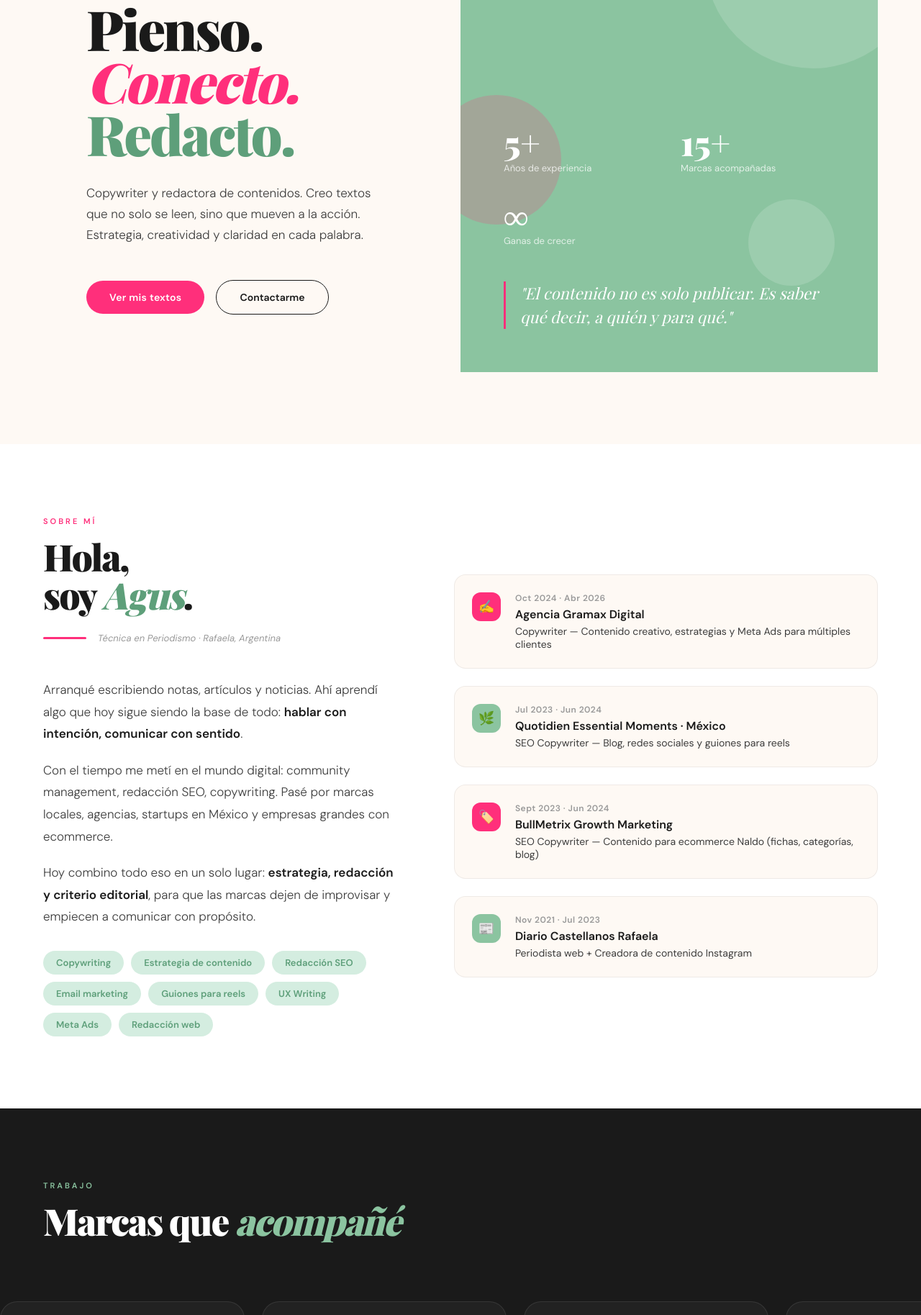
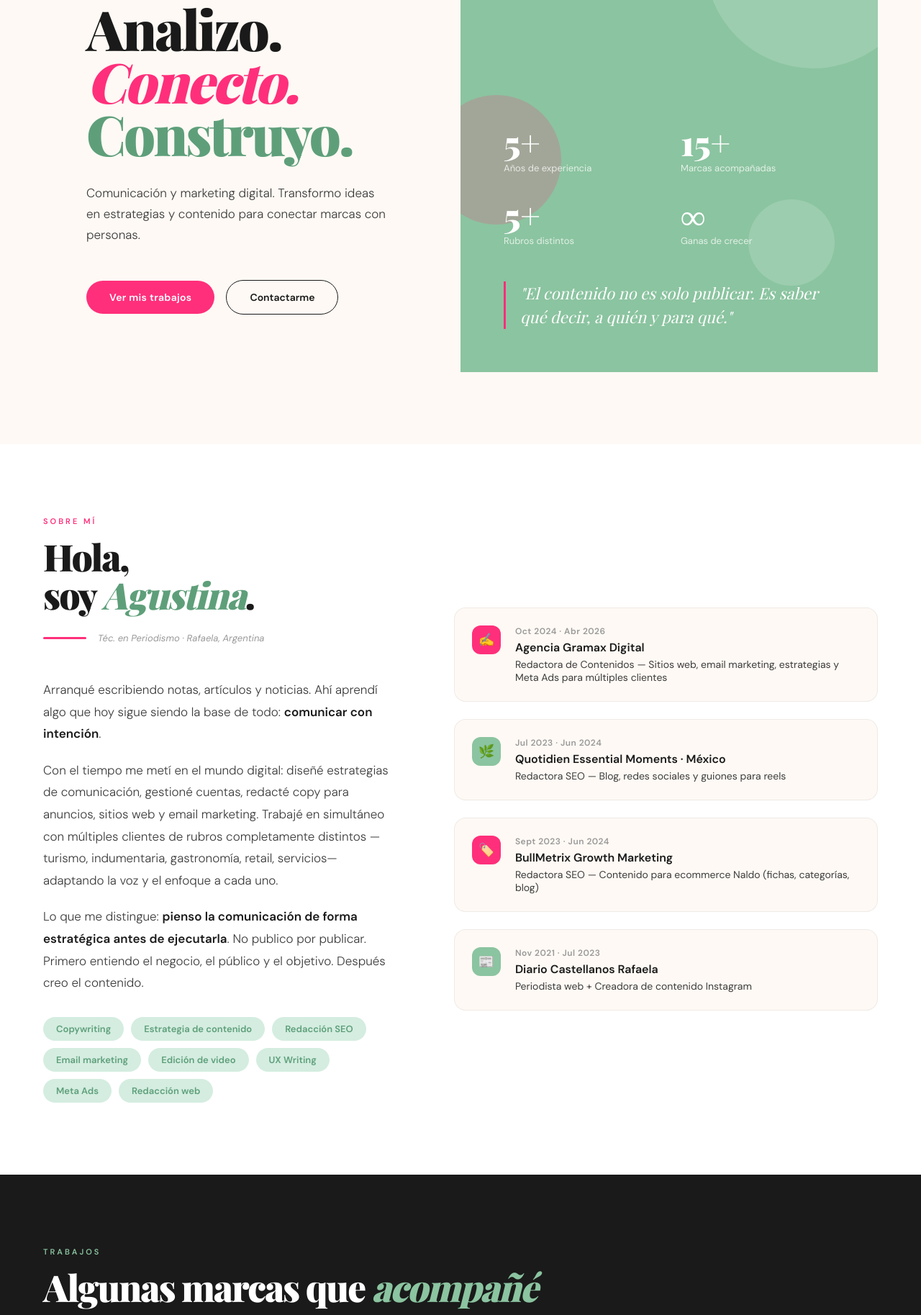
Before and after one commit to agusrikert2/portfolio-agustina-rikert, a plain HTML site: page index.html in a window 1280 px wide. Shown: the part 205-2032 px from the top of the page at 72% size. Drawn offline with nearby package versions, Linux system fonts and the light colour scheme; a web font is replaced by a local one.

Commit message:
Update content and terminology in index.html

```diff
--- a/index.html
+++ b/index.html
@@ -552,15 +552,15 @@
   <div class="hero-left">
     <span class="hero-tag fade-up d1">Portfolio 2026</span>
     <h1 class="hero-title fade-up d2">
-      Pienso.<br>
+      Analizo.<br>
       <span class="italic">Conecto.</span><br>
-      <span class="line2">Redacto.</span>
+      <span class="line2">Construyo.</span>
     </h1>
     <p class="hero-desc fade-up d3">
-      Copywriter y redactora de contenidos. Creo textos que no solo se leen, sino que mueven a la acción. Estrategia, creatividad y claridad en cada palabra.
+       Comunicación y marketing digital. Transformo ideas en estrategias y contenido para conectar marcas con personas.
     </p>
     <div class="hero-ctas fade-up d4">
-      <a href="#textos" class="btn-primary">Ver mis textos</a>
+      <a href="#textos" class="btn-primary">Ver mis trabajos</a>
       <a href="https://api.whatsapp.com/send/?phone=3492228854&text&type=phone_number&app_absent=0" target="_blank" class="btn-ghost">Contactarme</a>
     </div>
   </div>
@@ -579,6 +579,10 @@
           <div class="stat-label">Marcas acompañadas</div>
         </div>
         <div>
+         <div class="stat-num">5+</div>
+          <div class="stat-label">Rubros distintos</div>
+        </div>
+        <div>
           <div class="stat-num">∞</div>
           <div class="stat-label">Ganas de crecer</div>
         </div>
@@ -594,26 +598,26 @@
 <div class="sobre-mi" id="sobre-mi">
   <div class="sobre-text">
     <span class="section-label">Sobre mí</span>
-    <h2 class="section-title">Hola,<br>soy <em>Agus</em>.</h2>
+    <h2 class="section-title">Hola,<br>soy <em>Agustina</em>.</h2>
     <div class="accent-line">
       <div class="accent-line-bar"></div>
-      <span class="accent-line-text">Técnica en Periodismo · Rafaela, Argentina</span>
+      <span class="accent-line-text">Téc. en Periodismo · Rafaela, Argentina</span>
     </div>
     <p>
-      Arranqué escribiendo notas, artículos y noticias. Ahí aprendí algo que hoy sigue siendo la base de todo: <strong>hablar con intención, comunicar con sentido</strong>.
+      Arranqué escribiendo notas, artículos y noticias. Ahí aprendí algo que hoy sigue siendo la base de todo: <strong>comunicar con intención</strong>.
     </p>
     <p>
-      Con el tiempo me metí en el mundo digital: community management, redacción SEO, copywriting. Pasé por marcas locales, agencias, startups en México y empresas grandes con ecommerce.
+      Con el tiempo me metí en el mundo digital: diseñé estrategias de comunicación, gestioné cuentas, redacté copy para anuncios, sitios web y email marketing. Trabajé en simultáneo con múltiples clientes de rubros completamente distintos —turismo, indumentaria, gastronomía, retail, servicios— adaptando la voz y el enfoque a cada uno.
     </p>
     <p>
-      Hoy combino todo eso en un solo lugar: <strong>estrategia, redacción y criterio editorial</strong>, para que las marcas dejen de improvisar y empiecen a comunicar con propósito.
+      Lo que me distingue: <strong>pienso la comunicación de forma estratégica antes de ejecutarla</strong>. No publico por publicar. Primero entiendo el negocio, el público y el objetivo. Después creo el contenido.
     </p>
     <div class="skills-grid">
       <span class="skill-chip">Copywriting</span>
       <span class="skill-chip">Estrategia de contenido</span>
       <span class="skill-chip">Redacción SEO</span>
       <span class="skill-chip">Email marketing</span>
-      <span class="skill-chip">Guiones para reels</span>
+      <span class="skill-chip">Edición de video</span>
       <span class="skill-chip">UX Writing</span>
       <span class="skill-chip">Meta Ads</span>
       <span class="skill-chip">Redacción web</span>
@@ -625,7 +629,7 @@
       <div>
         <div class="tl-period">Oct 2024 · Abr 2026</div>
         <div class="tl-place">Agencia Gramax Digital</div>
-        <div class="tl-role">Copywriter — Contenido creativo, estrategias y Meta Ads para múltiples clientes</div>
+        <div class="tl-role">Redactora de Contenidos — Sitios web, email marketing, estrategias y Meta Ads para múltiples clientes</div>
       </div>
     </div>
     <div class="timeline-item">
@@ -633,7 +637,7 @@
       <div>
         <div class="tl-period">Jul 2023 · Jun 2024</div>
         <div class="tl-place">Quotidien Essential Moments · México</div>
-        <div class="tl-role">SEO Copywriter — Blog, redes sociales y guiones para reels</div>
+        <div class="tl-role">Redactora SEO — Blog, redes sociales y guiones para reels</div>
       </div>
     </div>
     <div class="timeline-item">
@@ -641,7 +645,7 @@
       <div>
         <div class="tl-period">Sept 2023 · Jun 2024</div>
         <div class="tl-place">BullMetrix Growth Marketing</div>
-        <div class="tl-role">SEO Copywriter — Contenido para ecommerce Naldo (fichas, categorías, blog)</div>
+        <div class="tl-role">Redactora SEO — Contenido para ecommerce Naldo (fichas, categorías, blog)</div>
       </div>
     </div>
     <div class="timeline-item">
@@ -658,8 +662,8 @@
 <!-- MARCAS -->
 <section class="marcas" id="marcas">
   <div class="marcas-header">
-    <span class="section-label">Trabajo</span>
-    <h2 class="section-title">Marcas que <em>acompañé</em></h2>
+    <span class="section-label">Trabajos</span>
+    <h2 class="section-title">Algunas marcas que <em>acompañé</em></h2>
   </div>
   <div class="slider-wrap">
     <div class="slider-track" id="slider">
@@ -763,15 +767,15 @@
 <section class="muestras" id="textos">
   <div class="muestras-intro">
     <div>
-      <span class="section-label">Textos</span>
-      <h2 class="section-title">Lo que <em>escribo</em></h2>
+      <span class="section-label">Contenidos</span>
+      <h2 class="section-title">Lo que <em>construyo</em></h2>
     </div>
-    <p>Cada texto tiene un objetivo: conectar con las personas correctas, en el momento justo, con las palabras que generan acción. Acá vas a ver algunos de los trabajos más representativos de mi carrera.</p>
+    <p>Cada contenido tiene un objetivo: conectar con las personas correctas, en el momento justo, con las palabras que generan acción. Acá vas a ver algunos de los trabajos más representativos de mi carrera.</p>
   </div>
 
   <div class="tabs-nav">
-    <button class="tab-btn active" onclick="switchTab('copies', this)">Copies publicados</button>
-    <button class="tab-btn" onclick="switchTab('estrategia', this)">Estrategia</button>
+    <button class="tab-btn active" onclick="switchTab('copies', this)">Textos publicados</button>
+    <button class="tab-btn" onclick="switchTab('estrategia', this)">Estrategias</button>
     <button class="tab-btn" onclick="switchTab('web', this)">Web copy</button>
   </div>
 
@@ -926,6 +930,7 @@
           <div class="form-year">2015 – 2020</div>
           <div class="form-name">UCSE Rafaela</div>
           <div class="form-detail">Técnica Universitaria en Periodismo</div>
+          <div class="form-detail">Lic. en Comunicación Social (adeuda Tesis)</div>
         </div>
       </div>
       <div class="form-item">
@@ -947,22 +952,13 @@
       <div class="form-item">
         <div class="form-dot" style="background:var(--pink)"></div>
         <div>
-          <div class="form-year">2024</div>
+          <div class="form-year">2024 - 2025</div>
           <div class="form-name">Luzzi Digital</div>
-          <div class="form-detail">Copywriting: escribir para vender · Edición de video con CapCut</div>
+          <div class="form-detail">Copywriting: escribir para vender · Edición de video con CapCut · Instagram para Negocios</div>
         </div>
       </div>
-      <div class="form-item">
-        <div class="form-dot"></div>
-        <div>
-          <div class="form-year">2025</div>
-          <div class="form-name">Instagram para Negocios</div>
-          <div class="form-detail">Estrategia y crecimiento en redes</div>
-        </div>
-      </div>
-    </div>
     <div>
-      <div class="form-col-title">Idiomas y competencias</div>
+      <div class="form-col-title">Idiomas</div>
       <div class="form-item">
         <div class="form-dot" style="background:var(--pink)"></div>
         <div>
@@ -970,7 +966,7 @@
           <div class="form-detail">Marco Común Europeo de Referencia (MCER)</div>
         </div>
       </div>
-      <div class="form-col-title" style="margin-top: 40px;">Lo que me caracteriza</div>
+      <div class="form-col-title" style="margin-top: 40px;">Lo que mejor me caracteriza</div>
       <div class="form-item">
         <div class="form-dot"></div>
         <div>
@@ -982,7 +978,7 @@
         <div class="form-dot" style="background:var(--pink)"></div>
         <div>
           <div class="form-name">Adaptar la voz a cada marca</div>
-          <div class="form-detail">De lo sofisticado al cotidiano, mantengo coherencia y personalidad en cada texto.</div>
+          <div class="form-detail">De lo sofisticado a lo cotidiano, mantengo coherencia y personalidad en cada texto.</div>
         </div>
       </div>
       <div class="form-item">
@@ -1001,7 +997,7 @@
   <div>
     <span class="section-label" style="color:var(--green)">Trabajemos juntos</span>
     <h2 class="section-title">¿Buscás una<br>redactora <em>creativa</em>?</h2>
-    <p class="contacto-desc">Tengo experiencia en agencias, clientes directos y proyectos freelance. Si estás buscando sumar alguien que piense la comunicación de forma estratégica y la ejecute con criterio editorial, me encantaría que hablemos.</p>
+    <p class="contacto-desc">Tengo experiencia en agencias, clientes directos y proyectos freelance. Si estás buscando sumar alguien que piense la comunicación de forma estratégica y la ejecute con criterio, me encantaría que hablemos.</p>
     <div class="contact-items">
       <a href="mailto:agusrikert2@gmail.com" class="contact-item">
         <div class="ci-icon">✉️</div>
@@ -1029,7 +1025,7 @@
   <div class="contact-right">
     <div class="big-letter">AG</div>
     <div class="contact-cta-wrap">
-      <p class="contact-cta-text">Escribime y<br>charlamos.</p>
+      <p class="contact-cta-text">Escribime y<br>conversamos.</p>
       <a href="https://api.whatsapp.com/send/?phone=3492228854&text&type=phone_number&app_absent=0" target="_blank" class="btn-cta">Escribirme por WhatsApp →</a>
     </div>
   </div>
@@ -1037,8 +1033,8 @@
 
 <!-- FOOTER -->
 <footer>
-  <span>© 2026 Agustina Rikert · Redactora de contenidos</span>
-  <span>Hecho con mucho criterio editorial ✍️</span>
+  <span>© 2026 Agustina Rikert · Comunicación y marketing digital</span>
+  <span>Hecho con mucho criterio ✍️</span>
 </footer>
 
 <script>
```
